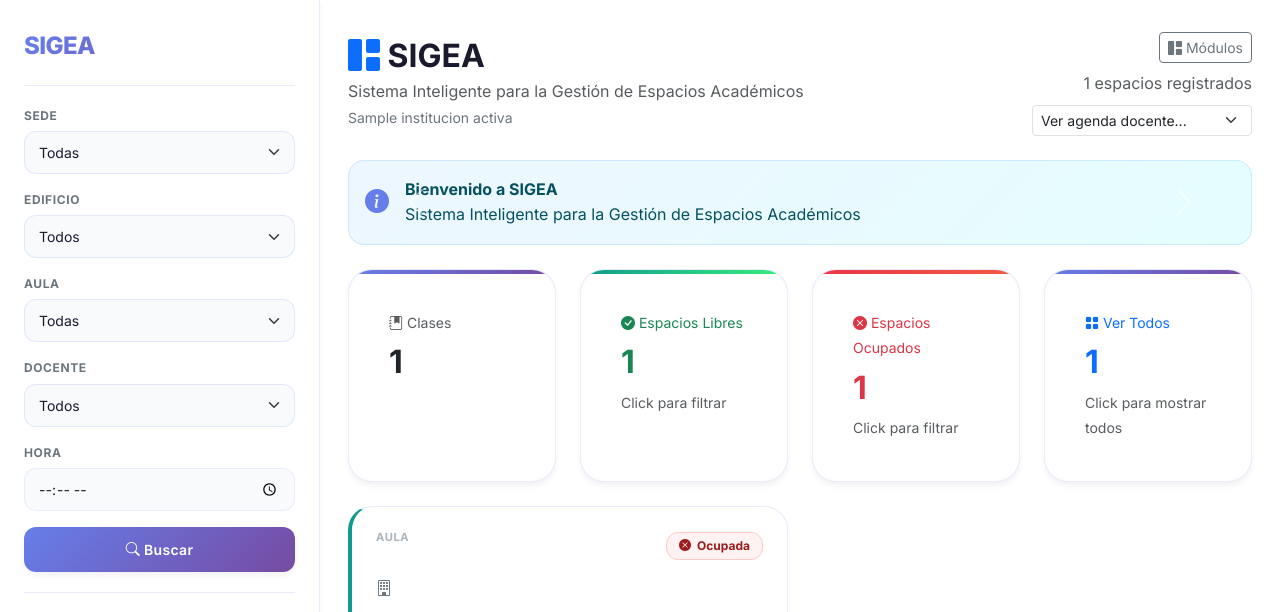
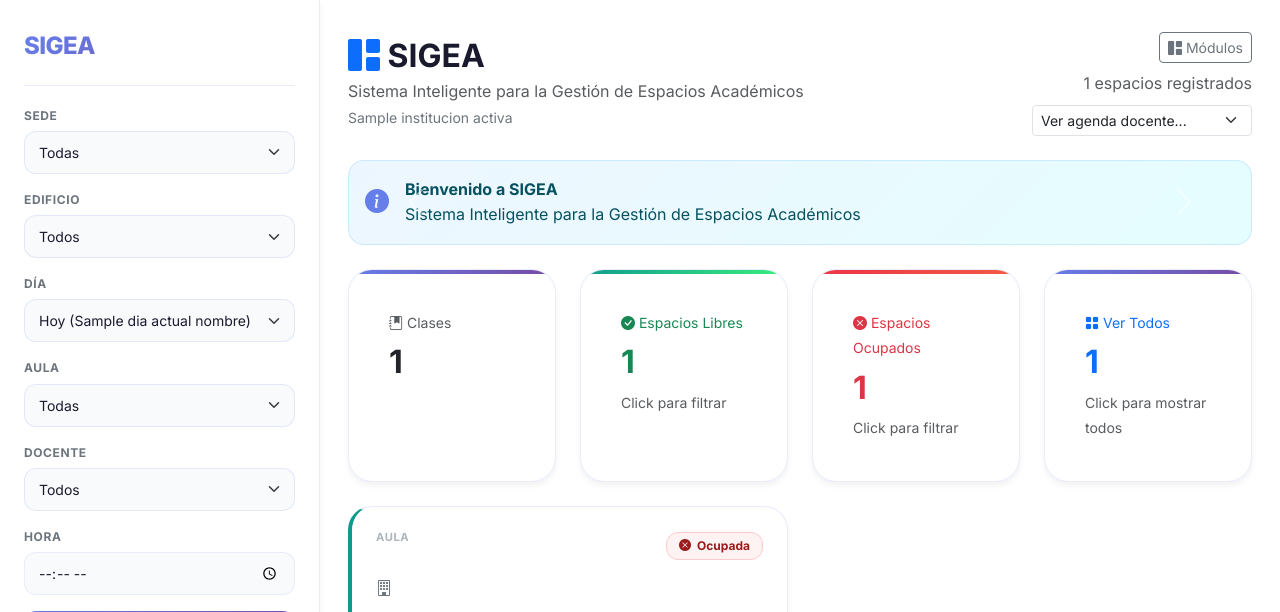
Before and after one commit to jimartinezcarreno-arch/sigea-pilot, a Django app: template proyectos/templates/consulta_dashboard.html in a window 1280 px wide. Shown: the top 612 px of the page. Run offline with Django 5.2, Linux system fonts and the light colour scheme; the template is opened without the code that fills it: most values are stand-ins (such as "Sample title", 1, 10 or a date in 2020).

Commit message:
fix: mejorar filtros y reflujo de tarjetas

```diff
--- a/proyectos/templates/consulta_dashboard.html
+++ b/proyectos/templates/consulta_dashboard.html
@@ -101,6 +101,26 @@ selected
 
 </select>
 
+</div>
+
+<div class="mb-3">
+
+<label>Día</label>
+
+<select
+    class="form-select"
+    name="dia"
+    id="id_dia">
+
+    <option value="">Hoy ({{ dia_actual_nombre }})</option>
+
+    {% for numero_dia, nombre_dia in dias_semana %}
+    <option value="{{ numero_dia }}" {% if dia_seleccionado == numero_dia|stringformat:"s" %}selected{% endif %}>
+        {{ nombre_dia }}
+    </option>
+    {% endfor %}
+
+</select>
 </div>
 
 
@@ -496,6 +516,10 @@ Revisar archivo Excel
 
 </div>
 
+<div id="estadoFiltroVacio" class="alert alert-info py-2 px-3 small mb-3" role="status" hidden>
+    No hay espacios con ese estado en los filtros actuales. Se mantienen visibles los demás espacios.
+</div>
+
 <div id="aulasGrid" class="aulas-grid" aria-live="polite">
 {% for item in resultado %}
 
@@ -719,6 +743,7 @@ document.addEventListener('DOMContentLoaded', function() {
     const edificio = document.getElementById("id_edificio");
     const aula = document.getElementById("id_aula");
     const docente = document.getElementById("id_docente");
+    const dia = document.getElementById("id_dia");
     const hora = document.getElementById("id_hora");
     const formBusqueda = document.getElementById("formBusqueda");
 
@@ -769,6 +794,9 @@ document.addEventListener('DOMContentLoaded', function() {
     docente.addEventListener("change", function() {
         formBusqueda.submit();
     });
+    dia.addEventListener("change", function() {
+        formBusqueda.submit();
+    });
     hora.addEventListener("change", function() {
         formBusqueda.submit();
     });
@@ -788,6 +816,7 @@ document.addEventListener('DOMContentLoaded', function() {
 document.addEventListener('DOMContentLoaded', function () {
     const grid = document.getElementById('aulasGrid');
     const filterButtons = document.querySelectorAll('.stats-filter');
+    const estadoFiltroVacio = document.getElementById('estadoFiltroVacio');
     let estadoActivo = '';
 
     function columnasActuales(anchoDisponible) {
@@ -826,13 +855,32 @@ document.addEventListener('DOMContentLoaded', function () {
 
     filterButtons.forEach(button => {
         button.addEventListener('click', function () {
-            estadoActivo = this.dataset.filtroEstado;
+            const siguienteEstado = this.dataset.filtroEstado;
+            const coincidencias = siguienteEstado
+                ? grid.querySelectorAll(`.dashboard-card[data-estado="${siguienteEstado}"]`).length
+                : 1;
+
+            // Si el contador es cero, el filtro no debe dejar el tablero vacío.
+            // Conservamos las tarjetas visibles y explicamos por qué no se aplicó.
+            if (siguienteEstado && coincidencias === 0) {
+                estadoActivo = '';
+                estadoFiltroVacio.hidden = false;
+            } else {
+                estadoActivo = siguienteEstado;
+                estadoFiltroVacio.hidden = true;
+            }
             filterButtons.forEach(control => {
-                const activo = control === this;
+                const activo = estadoActivo === control.dataset.filtroEstado;
                 control.classList.toggle('is-active', activo);
                 control.setAttribute('aria-pressed', activo);
             });
             organizarTarjetas();
+        });
+    });
+
+    grid.querySelectorAll('.programacion-completa').forEach(detalle => {
+        detalle.addEventListener('toggle', () => {
+            window.requestAnimationFrame(organizarTarjetas);
         });
     });
 
```
Also changed, not shown: proyectos/tests.py (+9 -0 lines), proyectos/views.py (+29 -3 lines).
